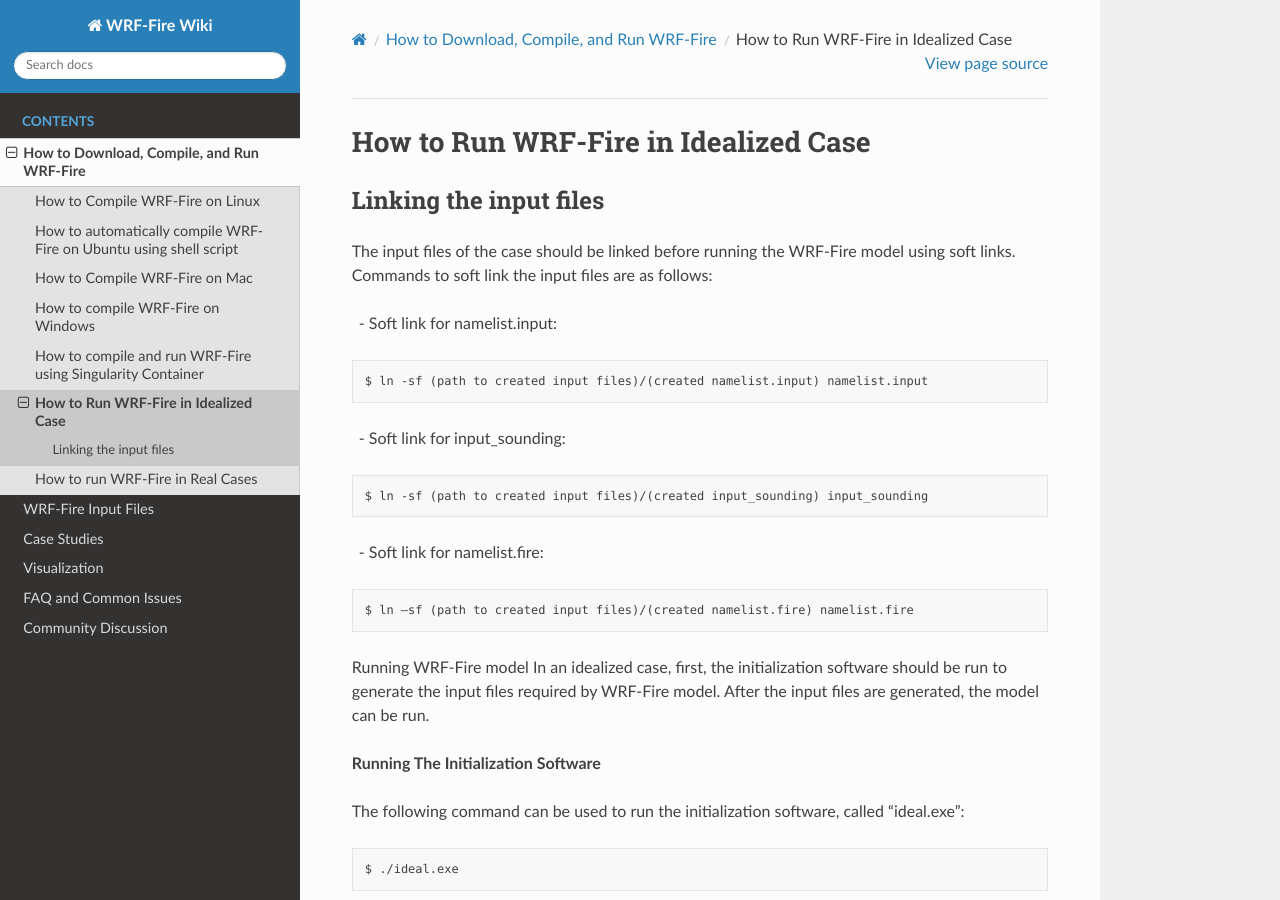
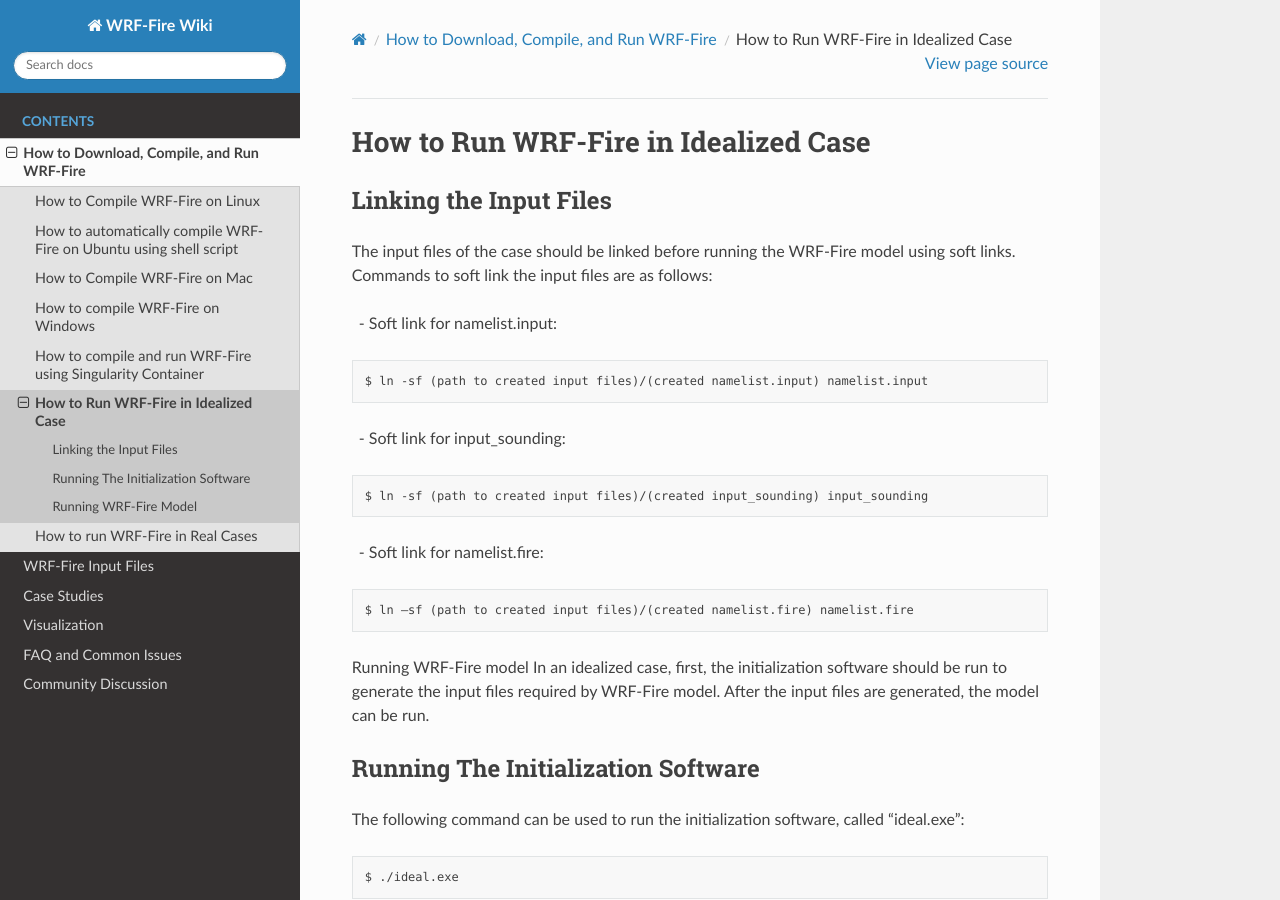
Before and after one commit to WRF-Fire-UNR/UNR-WRF-FIRE, a Sphinx documentation site: the page built from docs/source/Idealized.rst, in a window 1280 px wide and 900 px high. Built offline with Sphinx 7.4.7 and the Read the Docs theme 2.0.0, drawn with Linux system fonts in a browser that asks for light colours.

Commit message:
Update Idealized.rst

```diff
--- a/docs/source/Idealized.rst
+++ b/docs/source/Idealized.rst
@@ -4,7 +4,7 @@
 How to Run WRF-Fire in Idealized Case
 =====================================
 
-Linking the input files
+Linking the Input Files
 -----------------------
 The input files of the case should be linked before running the WRF-Fire model using soft links. Commands to soft link the input files are as follows:
 
@@ -35,7 +35,8 @@ The input files of the case should be linked before running the WRF-Fire model u
 Running WRF-Fire model
 In an idealized case, first, the initialization software should be run to generate the input files required by WRF-Fire model. After the input files are generated, the model can be run.
 
-**Running The Initialization Software**
+Running The Initialization Software
+-----------------------------------
 
 The following command can be used to run the initialization software, called “ideal.exe”:
 
@@ -55,7 +56,8 @@ If the initialization is successful, the last printed line in the terminal windo
 
    $ wrf: SUCCESS COMPLETE IDEAL INIT
 
-**Running WRF-Fire Model**
+Running WRF-Fire Model
+----------------------
 
 .. raw:: html
 
```
